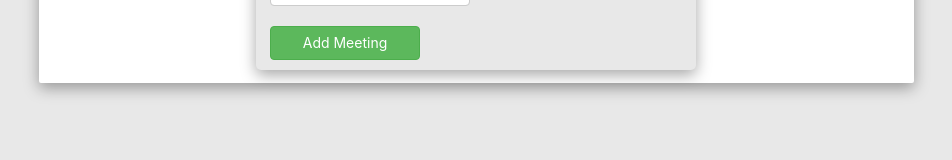
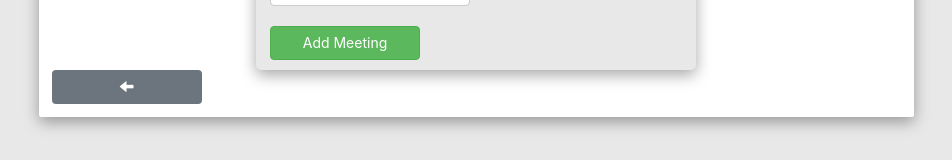
Before and after one commit to filipecamargos/React-Meeting-Planner-UI-APP, a React (Create React App) app: page / in a window 1280 px wide. Both pictures are taken after a click on the button 250 px from the left and 224 px from the top of the page. Shown: the part 587-747 px from the top of the page, without its empty margins (164-1116 px from the left). Built offline with nearby package versions, Linux system fonts and the light colour scheme; no server answers.

Commit message:
Back btn added

```diff
--- a/src/Meeting/AddNewMeeting.js
+++ b/src/Meeting/AddNewMeeting.js
@@ -218,10 +218,15 @@ const AddNewMeeting = (props) => {
                         </select>
                         <br />
                         {speakerFields}
-                        <button className="btn btn-success" type="submit">Add Meeting</button>
+                        <div>
+                            <button className="btn btn-success" type="submit">Add Meeting</button>
+                        </div>
                     </div>
                 </div>
             </form>
+            <button onClick={e => props.refToResetState()} className="btn btn-secondary">
+                <i className="glyphicon glyphicon-arrow-left"></i>
+            </button>
         </div>
     );
 }
```
